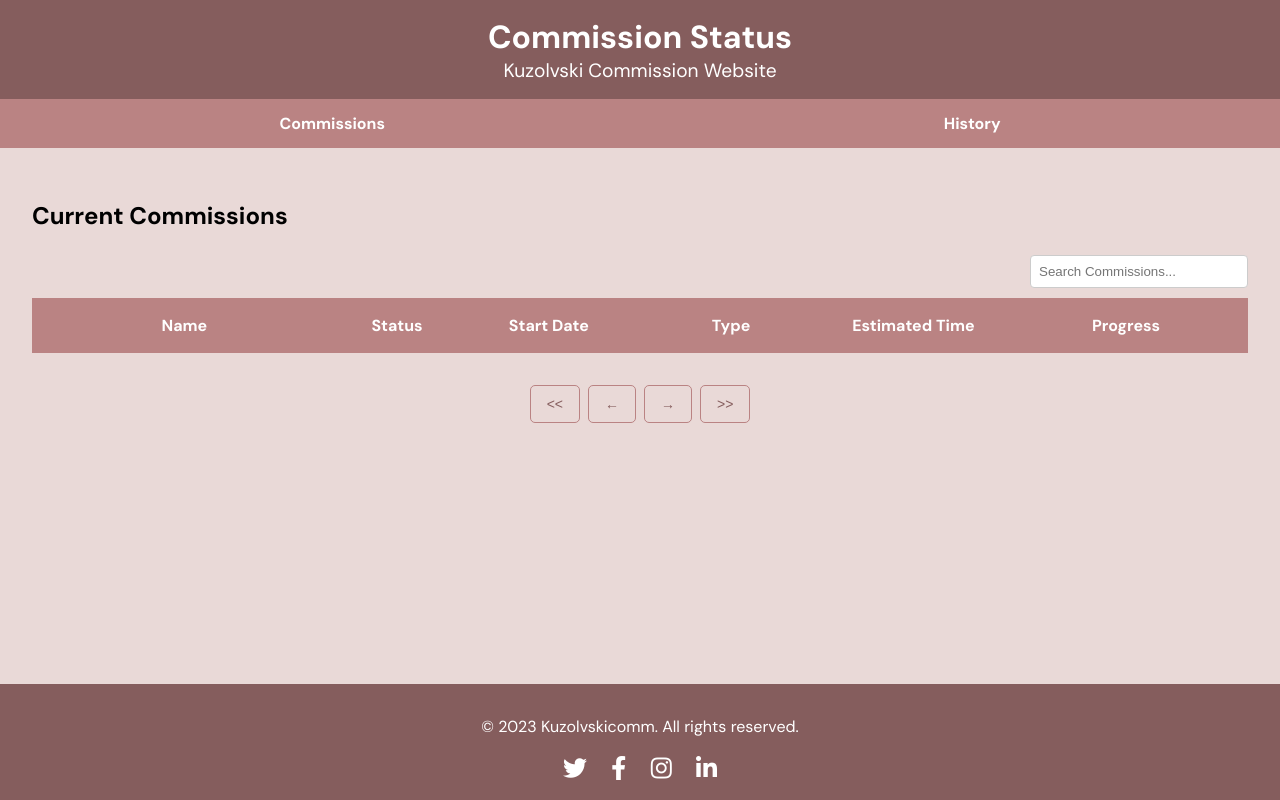
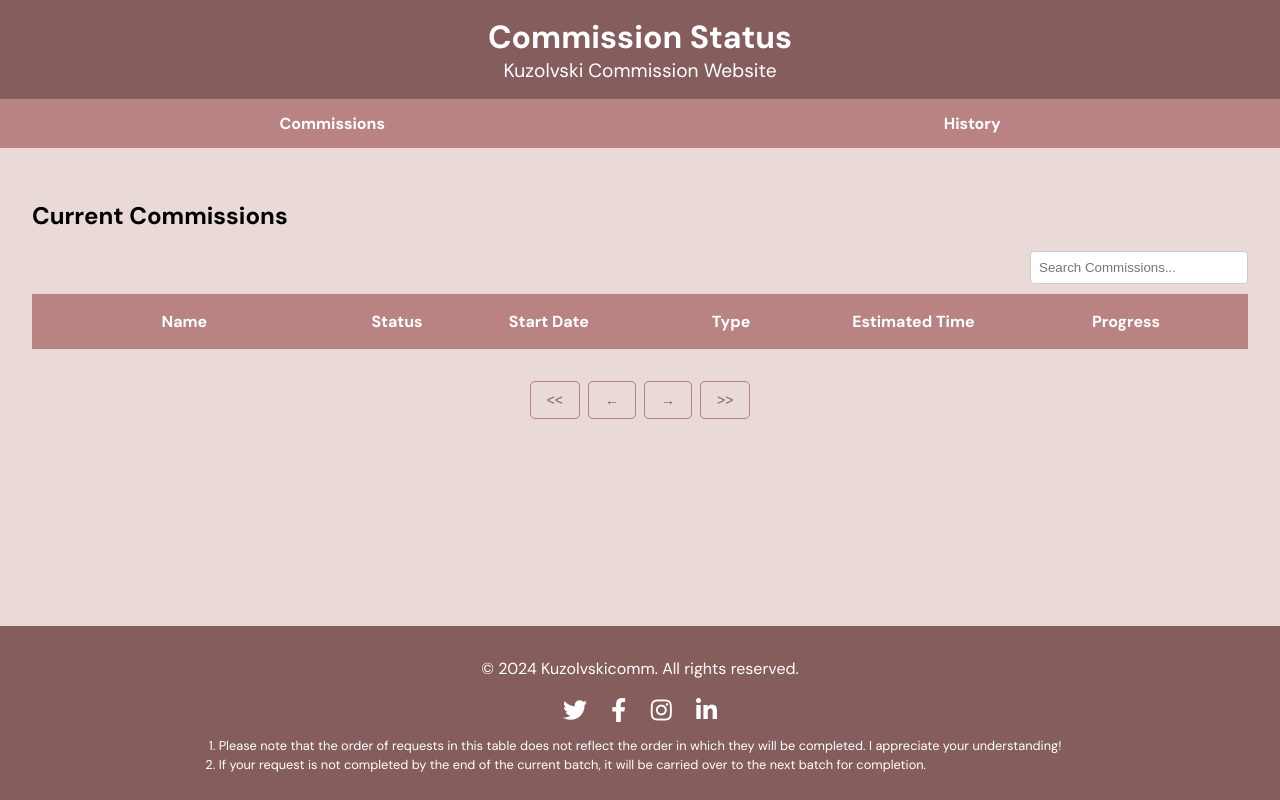
Before and after one commit to kuzolvski/kuzolvski.github.io, a plain HTML site: page index.html in a window 1280 px wide. Drawn offline with Linux system fonts and the light colour scheme; no server answers.

Commit message:
menambahkan teks di footer

```diff
--- a/css/styles.css
+++ b/css/styles.css
@@ -274,6 +274,18 @@ footer .social-icons a {
   font-size: 1.5rem;
 }
 
+footer ol {
+  margin: 10px 20px; /* Add margin above and below the list */
+  padding: 0; /* Remove default padding */
+  text-align: left;
+  display: inline-block;
+}
+
+footer ol li {
+  line-height: 1.5; /* Increase line height for better readability */
+  font-size: 0.8rem;
+}
+
 footer .social-icons a:hover {
   color: #e9d9d7;
 }
--- a/index.html
+++ b/index.html
@@ -22,7 +22,6 @@
     </nav>
     <div class="container" id="commissions">
       <h2 class="table-head">Current Commissions</h2>
-      <h3 id="month-name"></h3>
       <!-- New element for displaying the month's name -->
       <div class="table-header">
         <div class="search-container">
@@ -55,13 +54,17 @@
       </div>
     </div>
     <footer>
-      <p>&copy; 2023 Kuzolvskicomm. All rights reserved.</p>
+      <p>&copy; 2024 Kuzolvskicomm. All rights reserved.</p>
       <div class="social-icons">
         <a href="https://twitter.com" target="_blank"><i class="fab fa-twitter"></i></a>
         <a href="https://facebook.com" target="_blank"><i class="fab fa-facebook-f"></i></a>
         <a href="https://instagram.com" target="_blank"><i class="fab fa-instagram"></i></a>
         <a href="https://linkedin.com" target="_blank"><i class="fab fa-linkedin-in"></i></a>
       </div>
+      <ol>
+        <li>Please note that the order of requests in this table does not reflect the order in which they will be completed. I appreciate your understanding!</li>
+        <li>If your request is not completed by the end of the current batch, it will be carried over to the next batch for completion.</li>
+      </ol>
     </footer>
     <script src="js/index.js"></script>
   </body>
```
Also changed, not shown: history.html (+5 -1 lines).
